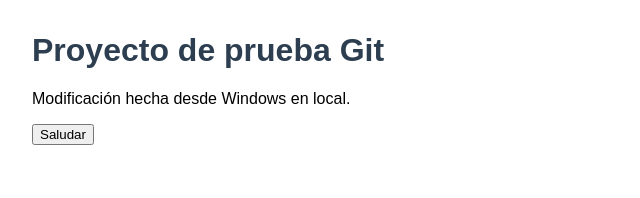
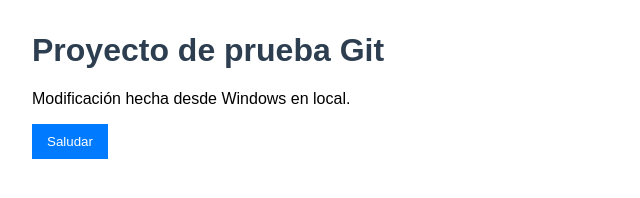
Before and after one commit to iTzFiidell/proyecto-git, a plain HTML site: page index.html in a window 1280 px wide. Shown: the whole page, without its empty margins (0-640 px from the left). Drawn offline with Linux system fonts and the light colour scheme.

Commit message:
Añadidos estilos al botón en rama-estilos

```diff
--- a/css/style.css
+++ b/css/style.css
@@ -1,2 +1,3 @@
 body { font-family: sans-serif; margin: 2rem; }
 h1 { color: #2c3e50; }
+button { padding: 10px 15px; background: #007bff; color: #fff; border: none; }
```
